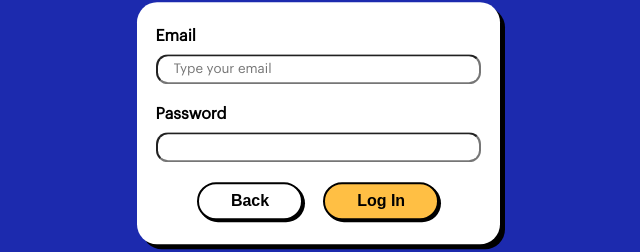
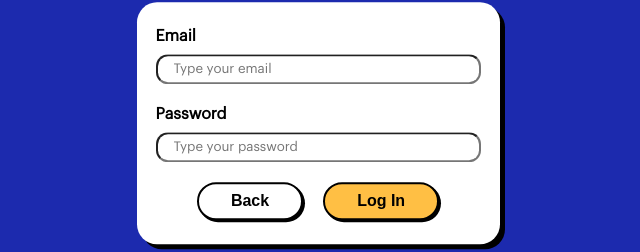
Before and after one commit to dacosio/integrated-project, a React (Create React App) app: page /login in a window 1280 px wide. Shown: the part 258-510 px from the top of the page, without its empty margins (322-962 px from the left). Built offline with nearby package versions, Linux system fonts and the light colour scheme; no server answers.

Commit message:
pass placeholder

```diff
--- a/src/pages/Auth/Login/Login.view.jsx
+++ b/src/pages/Auth/Login/Login.view.jsx
@@ -41,6 +41,7 @@ const LoginView = (props) => {
                   type="password"
                   label="Password"
                   name="password"
+                  placeholder="Type your password"
                   style={{
                     borderRadius: "12px",
                     padding: "6px 16px",
```
